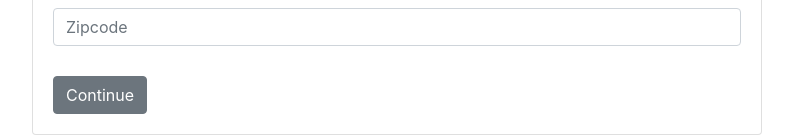
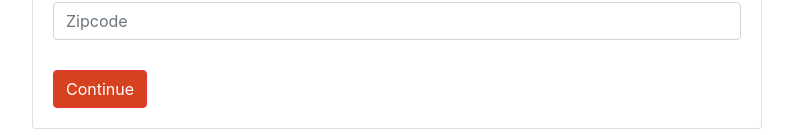
Before and after one commit to joeymariano/App4BarnesApplication, a React (Create React App) app: page / in a window 1280 px wide. Shown: the part 698-833 px from the top of the page, without its empty margins (53-846 px from the left). Built offline with nearby package versions, Linux system fonts and the light colour scheme.

Commit message:
color match

```diff
--- a/src/App.css
+++ b/src/App.css
@@ -17,7 +17,7 @@ h2{
 }
 
 .form-header {
-	margin-bottom: 24px;
+	margin-bottom: 18px;
 }
 
 .edit-form-button {
@@ -27,6 +27,12 @@ h2{
 .errors{
 	height: 20px;
 	font-size: .8em;
-	color: red;
+	color: #d64220;
 	margin-bottom: -6px;
 }
+
+.btn-danger {
+    color: #fff;
+    background-color: #d64220 !important;
+    border-color: #E63546 !important;
+}
--- a/src/components/CustomerForm.js
+++ b/src/components/CustomerForm.js
@@ -124,7 +124,7 @@ class CustomerForm extends Component {
 					<div id='zipcode-err' className='errors'>{ this.state.formErrors['zipcodeErr'] }</div>
 				</FormGroup>
 
-				<Button>Continue</Button>
+				<Button color="danger">Continue</Button>
 			</Form>
 		)
 	}
```
